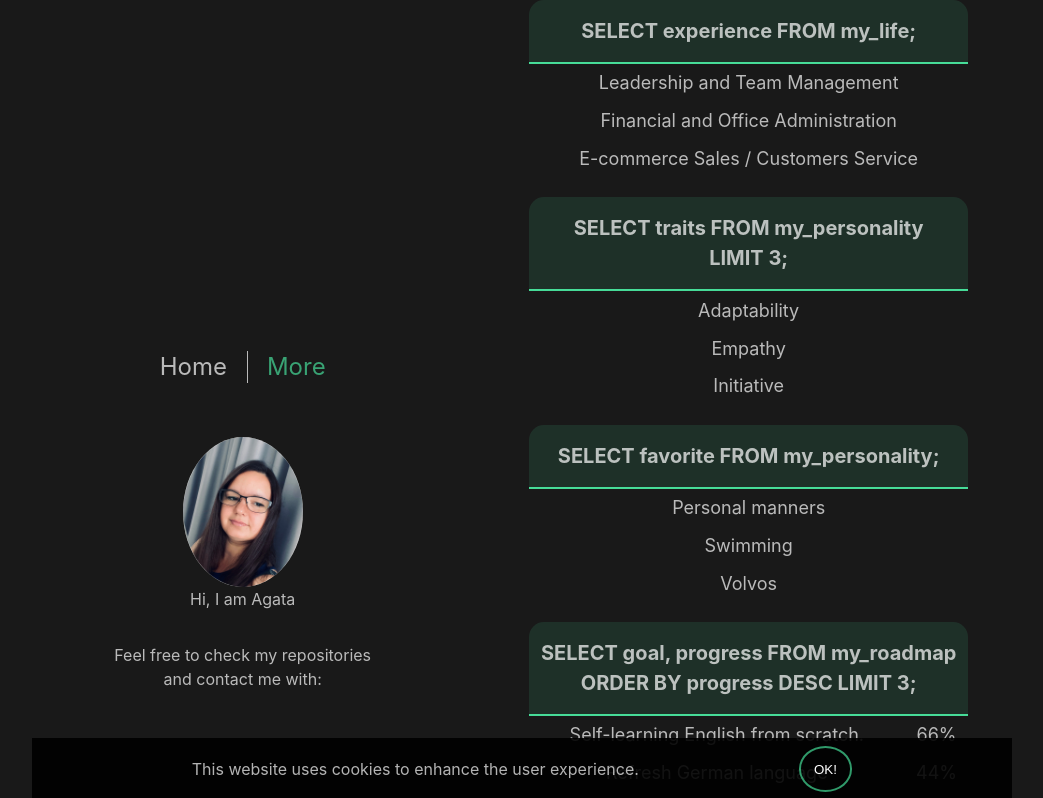
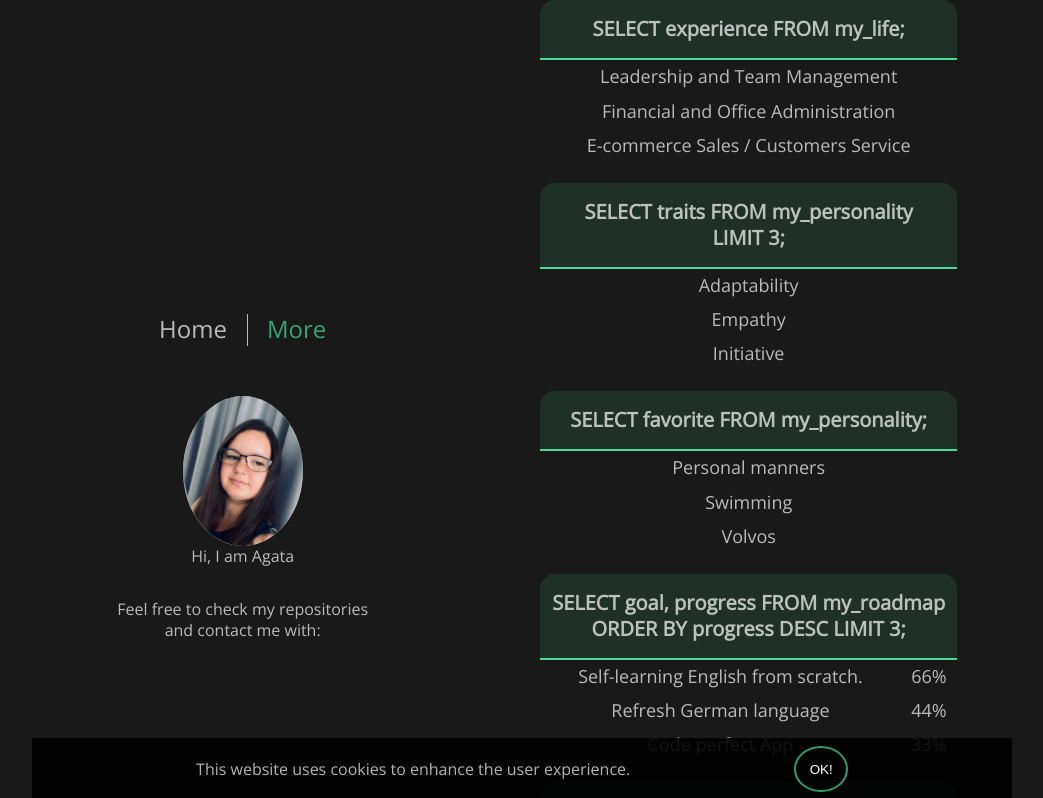
Before and after one commit to AgataBialoskorska/VueProject, a Vue app: page /#/ in a window 1280 px wide. Shown: the top 798 px of the page, without its empty margins (118-1161 px from the left). Built offline with nearby package versions, Linux system fonts and the light colour scheme; some icons are missing.

Commit message:
font change

```diff
--- a/src/assets/base.css
+++ b/src/assets/base.css
@@ -1,4 +1,5 @@
 /* color palette from <https://github.com/vuejs/theme> */
+@import url('https://fonts.googleapis.com/css2?family=Lato:wght@300;400&family=Nunito&family=Open+Sans&family=Roboto:ital,wght@0,300;0,400;1,300&display=swap');
 :root {
     --green: rgba(79, 255, 176, 0.6);
     --hover-text: rgba(0, 255, 140, 0.9);
@@ -25,19 +26,19 @@ body {
     transition:
         color 0.5s,
         background-color 0.5s;
-    line-height: 1.5;
+    line-height: 1.3;
     font-family:
-        Inter,
+        'Open Sans',
+        Lato,
+        Roboto,
+        Nunito,
+        monospace,
         -apple-system,
+        'Fira Sans',
+        'Droid Sans',
         BlinkMacSystemFont,
-        'Segoe UI',
-        Roboto,
-        Oxygen,
         Ubuntu,
         Cantarell,
-        'Fira Sans',
-        'Droid Sans',
-        'Helvetica Neue',
         sans-serif;
     font-size: 2vmin;
     text-rendering: optimizeLegibility;
```
